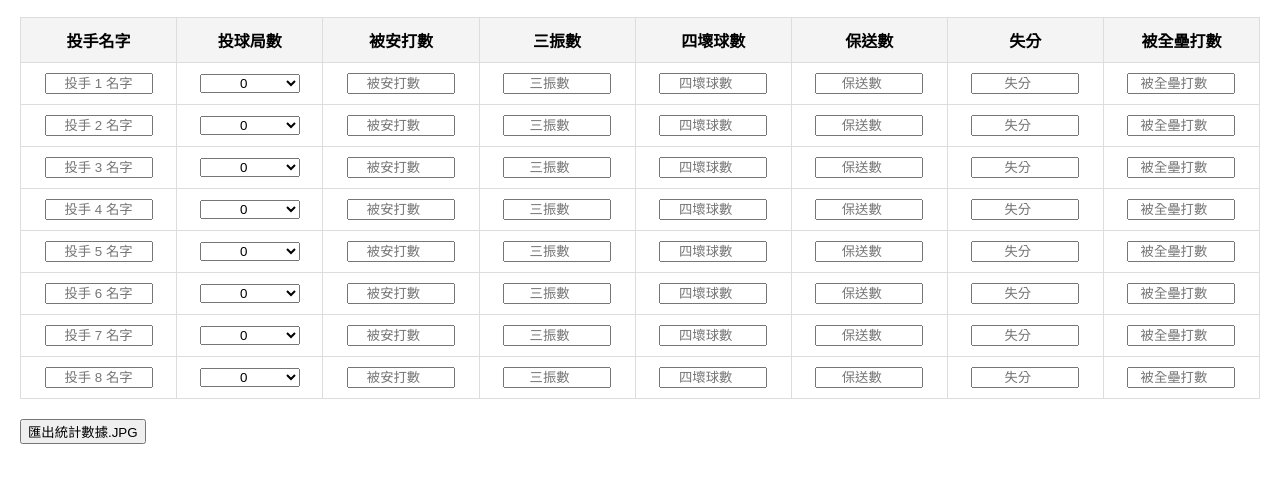
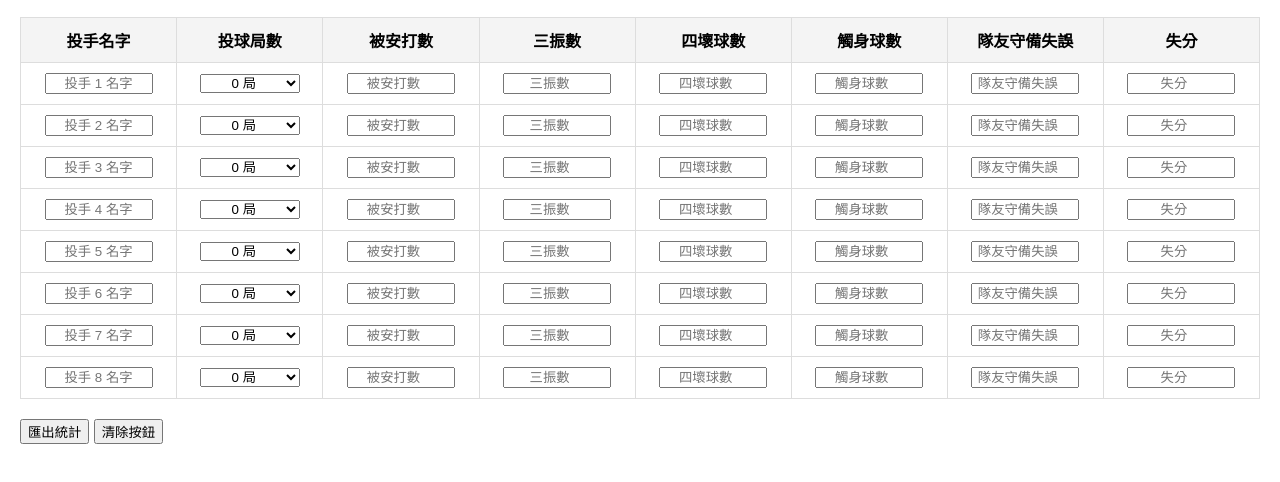
Before and after one commit to YKC1117/pitcher, a plain HTML site: page index.html in a window 1280 px wide. Shown: the part 58-540 px from the top of the page. Drawn offline with Linux system fonts and the light colour scheme.

Commit message:
Update index.html

```diff
--- a/index.html
+++ b/index.html
@@ -54,9 +54,9 @@
                     <th>被安打數</th>
                     <th>三振數</th>
                     <th>四壞球數</th>
-                    <th>保送數</th>
+                    <th>觸身球數</th>
+                    <th>隊友守備失誤</th>
                     <th>失分</th>
-                    <th>被全壘打數</th>
                 </tr>
             </thead>
             <tbody id="pitchers-table-body">
@@ -64,7 +64,8 @@
             </tbody>
         </table>
 
-        <button type="button" onclick="calculateStats()">匯出統計數據.JPG</button>
+        <button type="button" onclick="calculateStats()">匯出統計</button>
+        <button type="button" onclick="clearForm()">清除按鈕</button>
     </form>
 
     <div id="result-container" style="display:none;">
@@ -77,9 +78,9 @@
                     <th>被安打數</th>
                     <th>三振數</th>
                     <th>四壞球數</th>
-                    <th>保送數</th>
+                    <th>觸身球數</th>
+                    <th>隊友守備失誤</th>
                     <th>失分</th>
-                    <th>被全壘打數</th>
                 </tr>
             </thead>
             <tbody>
@@ -103,94 +104,59 @@
             nameCell.appendChild(nameInput);
             row.appendChild(nameCell);
 
-            // 投球局數 (整數1~9局和小數點1.1,1.2)
+            // 投球局數 (整數1~9局和小數點0.1,0.2,1.1,1.2...)
             const inningsCell = document.createElement('td');
             const inningsSelect = document.createElement('select');
             inningsSelect.name = `innings${i}`;
             const defaultOption = document.createElement('option');
             defaultOption.value = '0';
-            defaultOption.text = '0';
+            defaultOption.text = '0 局';
             inningsSelect.appendChild(defaultOption);
 
-            // 添加 1 至 9 局選項
+            // 添加 0.1 和 0.2 選項
+            ['0.1', '0.2'].forEach(val => {
+                const option = document.createElement('option');
+                option.value = val;
+                option.text = `${val} 局`;
+                inningsSelect.appendChild(option);
+            });
+
+            // 添加 1 至 9 局選項及小數點
             for (let j = 1; j <= 9; j++) {
                 const option = document.createElement('option');
                 option.value = `${j}`;
                 option.text = `${j} 局`;
                 inningsSelect.appendChild(option);
 
-                // 添加 1.1, 1.2, ..., 9.1, 9.2 選項
-                if (j < 9) {
-                    const optionDecimal1 = document.createElement('option');
-                    optionDecimal1.value = `${j}.1`;
-                    optionDecimal1.text = `${j}.1 局`;
-                    inningsSelect.appendChild(optionDecimal1);
-
-                    const optionDecimal2 = document.createElement('option');
-                    optionDecimal2.value = `${j}.2`;
-                    optionDecimal2.text = `${j}.2 局`;
-                    inningsSelect.appendChild(optionDecimal2);
-                }
+                ['.1', '.2'].forEach(dec => {
+                    const optionDecimal = document.createElement('option');
+                    optionDecimal.value = `${j}${dec}`;
+                    optionDecimal.text = `${j}${dec} 局`;
+                    inningsSelect.appendChild(optionDecimal);
+                });
             }
 
             inningsCell.appendChild(inningsSelect);
             row.appendChild(inningsCell);
 
-            // 被安打數
-            const hitsCell = document.createElement('td');
-            const hitsInput = document.createElement('input');
-            hitsInput.type = 'number';
-            hitsInput.name = `hits${i}`;
-            hitsInput.placeholder = "被安打數";
-            hitsCell.appendChild(hitsInput);
-            row.appendChild(hitsCell);
+            // 其他欄位
+            const createNumberInputCell = (name, placeholder) => {
+                const cell = document.createElement('td');
+                const input = document.createElement('input');
+                input.type = 'number';
+                input.name = `${name}${i}`;
+                input.placeholder = placeholder;
+                cell.appendChild(input);
+                return cell;
+            };
 
-            // 三振數
-            const strikeoutsCell = document.createElement('td');
-            const strikeoutsInput = document.createElement('input');
-            strikeoutsInput.type = 'number';
-            strikeoutsInput.name = `strikeouts${i}`;
-            strikeoutsInput.placeholder = "三振數";
-            strikeoutsCell.appendChild(strikeoutsInput);
-            row.appendChild(strikeoutsCell);
+            row.appendChild(createNumberInputCell('hits', '被安打數'));
+            row.appendChild(createNumberInputCell('strikeouts', '三振數'));
+            row.appendChild(createNumberInputCell('walks', '四壞球數'));
+            row.appendChild(createNumberInputCell('bb', '觸身球數'));
+            row.appendChild(createNumberInputCell('errors', '隊友守備失誤'));
+            row.appendChild(createNumberInputCell('earnedRuns', '失分'));
 
-            // 四壞球數
-            const walksCell = document.createElement('td');
-            const walksInput = document.createElement('input');
-            walksInput.type = 'number';
-            walksInput.name = `walks${i}`;
-            walksInput.placeholder = "四壞球數";
-            walksCell.appendChild(walksInput);
-            row.appendChild(walksCell);
-
-            // 保送數
-            const bbCell = document.createElement('td');
-            const bbInput = document.createElement('input');
-            bbInput.type = 'number';
-            bbInput.name = `bb${i}`;
-            bbInput.placeholder = "保送數";
-            bbCell.appendChild(bbInput);
-            row.appendChild(bbCell);
-
-            // 失分
-            const earnedRunsCell = document.createElement('td');
-            const earnedRunsInput = document.createElement('input');
-            earnedRunsInput.type = 'number';
-            earnedRunsInput.name = `earnedRuns${i}`;
-            earnedRunsInput.placeholder = "失分";
-            earnedRunsCell.appendChild(earnedRunsInput);
-            row.appendChild(earnedRunsCell);
-
-            // 被全壘打數
-            const hrCell = document.createElement('td');
-            const hrInput = document.createElement('input');
-            hrInput.type = 'number';
-            hrInput.name = `hr${i}`;
-            hrInput.placeholder = "被全壘打數";
-            hrCell.appendChild(hrInput);
-            row.appendChild(hrCell);
-
-            // 加入到表格
             tableBody.appendChild(row);
         }
 
@@ -204,12 +170,12 @@
                 const name = nameInput.value || `投手 ${i}`;
 
                 const innings = document.querySelector(`select[name="innings${i}"]`).value;
-                const hits = document.querySelector(`input[name="hits${i}"]`).value;
-                const strikeouts = document.querySelector(`input[name="strikeouts${i}"]`).value;
-                const walks = document.querySelector(`input[name="walks${i}"]`).value;
-                const bb = document.querySelector(`input[name="bb${i}"]`).value;
-                const earnedRuns = document.querySelector(`input[name="earnedRuns${i}"]`).value;
-                const hr = document.querySelector(`input[name="hr${i}"]`).value;
+                const hits = document.querySelector(`input[name="hits${i}"]`).value || 0;
+                const strikeouts = document.querySelector(`input[name="strikeouts${i}"]`).value || 0;
+                const walks = document.querySelector(`input[name="walks${i}"]`).value || 0;
+                const bb = document.querySelector(`input[name="bb${i}"]`).value || 0;
+                const errors = document.querySelector(`input[name="errors${i}"]`).value || 0;
+                const earnedRuns = document.querySelector(`input[name="earnedRuns${i}"]`).value || 0;
 
                 const row = document.createElement('tr');
                 row.innerHTML = `
@@ -219,26 +185,19 @@
                     <td>${strikeouts}</td>
                     <td>${walks}</td>
                     <td>${bb}</td>
+                    <td>${errors}</td>
                     <td>${earnedRuns}</td>
-                    <td>${hr}</td>
                 `;
                 resultTableBody.appendChild(row);
             }
 
-            // 顯示統計結果
             document.getElementById('result-container').style.display = 'block';
-            downloadResultImage();
         }
 
-        // 匯出統計數據為圖片
-        function downloadResultImage() {
-            html2canvas(document.querySelector("#result-container")).then(function(canvas) {
-                const imgData = canvas.toDataURL("image/jpeg");
-                const link = document.createElement('a');
-                link.href = imgData;
-                link.download = 'pitcher_stats.jpg';
-                link.click();
-            });
+        // 清除表單
+        function clearForm() {
+            document.getElementById('form').reset();
+            document.getElementById('result-container').style.display = 'none';
         }
     </script>
 
```
